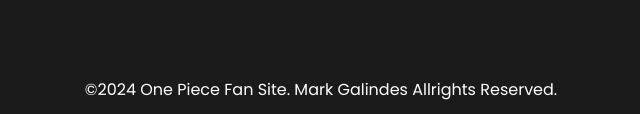
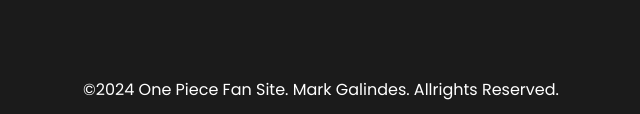
Before and after one commit to darkwhite05/html_project2, a plain HTML site: page index.html in a window 1280 px wide. Shown: the part 7159-7273 px from the top of the page, 314-954 px from the left. Drawn offline with nearby package versions, Linux system fonts and the light colour scheme.

Commit message:
index.html

```diff
--- a/index.html
+++ b/index.html
@@ -450,7 +450,7 @@
         </div>
       </div>
 
-      <div id="footer1"><p>&copy;2024 One Piece Fan Site. Mark Galindes Allrights Reserved.</p></div>
+      <div id="footer1"><p>&copy;2024 One Piece Fan Site. Mark Galindes. Allrights Reserved.</p></div>
     </footer>
   </body>
 </html>
```
